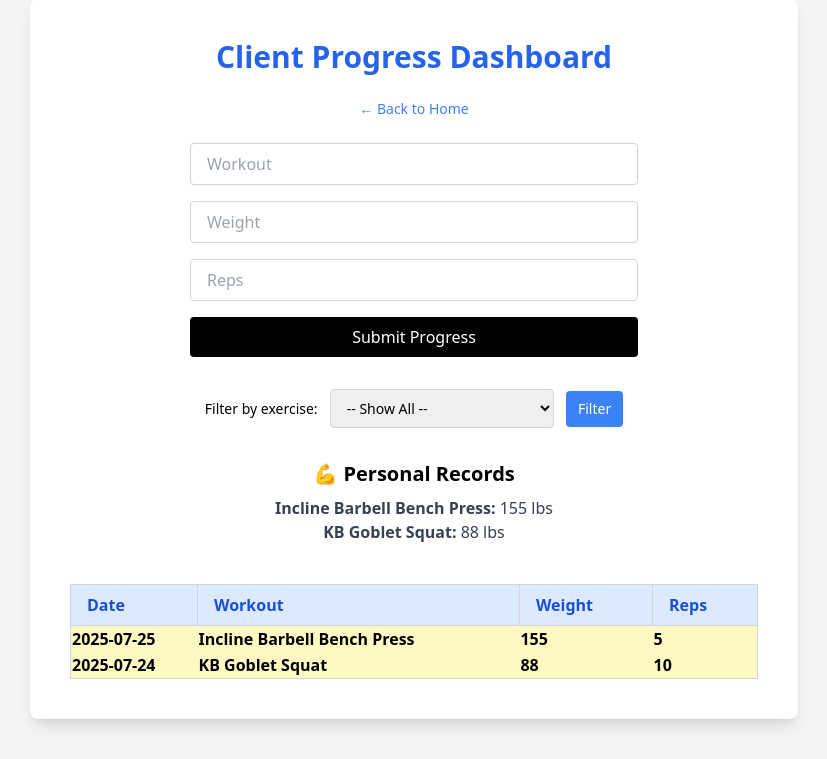
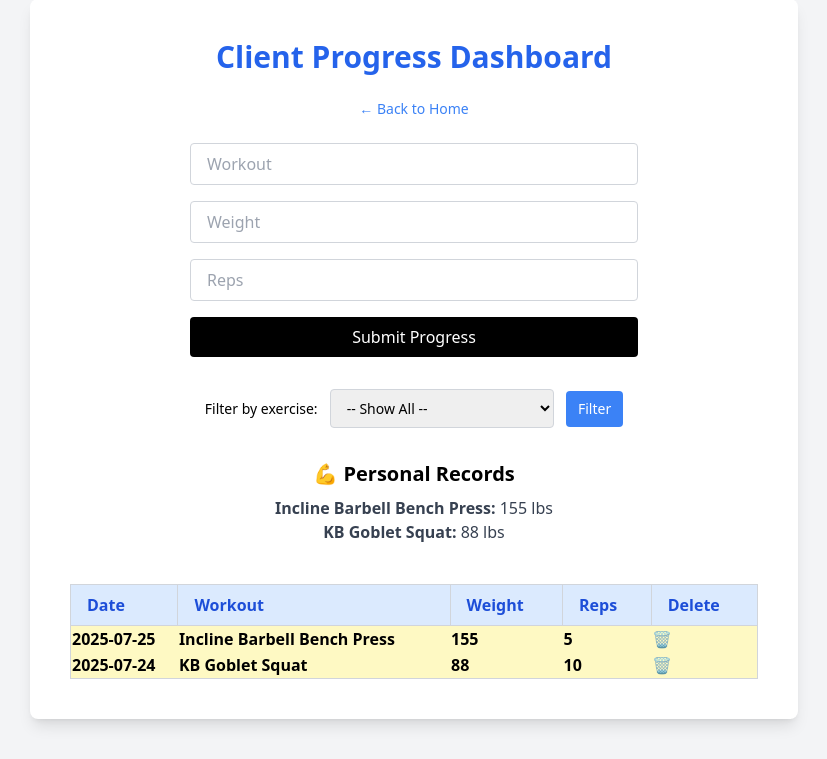
Before and after one commit to samrosen03/port-of-power-app, a Flask app: page /progress in a window 1280 px wide. Shown: the part 41-800 px from the top of the page, without its empty margins (226-1053 px from the left). Run offline with Flask 3, Linux system fonts and the light colour scheme; a user stored in the database is signed in; style sheets or scripts are compiled from the project's sources.

Commit message:
Added delete functionality to progress entries with secure route, table delete buttons, and flash confirmation

```diff
--- a/app.py
+++ b/app.py
@@ -141,28 +141,40 @@ def progress():
             user_id=current_user.id
         ).order_by(Progress.date.desc()).all()
 
-    # All exercise names for filter dropdown
+    # All exercises for dropdown
     all_exercises = db.session.query(Progress.exercise).filter_by(
         user_id=current_user.id
     ).distinct().all()
     all_exercises = [e[0] for e in all_exercises]
 
-    # ✅ PR Query — Max weight per exercise
+    # ✅ PR Query
     pr_data = db.session.query(
         Progress.exercise,
         func.max(Progress.weight)
     ).filter_by(user_id=current_user.id).group_by(Progress.exercise).all()
 
-    # ✅ Convert PR results into dictionary for easy lookup
+    # ✅ PR Dictionary
     pr_dict = {exercise: max_weight for exercise, max_weight in pr_data}
 
-    # Render template with all required variables
     return render_template('progress.html',
                            progress_data=progress_data,
                            all_exercises=all_exercises,
                            selected_exercise=selected_exercise,
                            pr_data=pr_data,
                            pr_dict=pr_dict)
+
+# ---------------- DELETE ENTRY ROUTE ----------------
+@app.route('/delete/<int:entry_id>', methods=['POST'])
+@login_required
+def delete_entry(entry_id):
+    entry = Progress.query.filter_by(id=entry_id, user_id=current_user.id).first()
+    if entry:
+        db.session.delete(entry)
+        db.session.commit()
+        flash("Entry deleted successfully!", "success")
+    else:
+        flash("Entry not found or unauthorized.", "error")
+    return redirect(url_for('progress'))
 
 @app.route('/contact', methods=['POST'])
 def contact():
--- a/templates/progress.html
+++ b/templates/progress.html
@@ -56,12 +56,8 @@
               class="ml-2 px-3 py-2 bg-blue-500 text-white rounded text-sm hover:bg-blue-600">
         Filter
       </button>
-
       {% if selected_exercise %}
-        <a href="/progress"
-           class="text-blue-500 text-sm underline ml-4">
-           Clear Filter
-        </a>
+        <a href="/progress" class="text-blue-500 text-sm underline ml-4">Clear Filter</a>
       {% endif %}
     </form>
 
@@ -84,6 +80,7 @@
             <th class="px-4 py-2 border border-gray-300">Workout</th>
             <th class="px-4 py-2 border border-gray-300">Weight</th>
             <th class="px-4 py-2 border border-gray-300">Reps</th>
+            <th class="px-4 py-2 border border-gray-300">Delete</th> <!-- ✅ Added -->
           </tr>
         </thead>
         <tbody>
@@ -93,6 +90,11 @@
               <td>{{ entry.exercise }}</td>
               <td>{{ entry.weight }}</td>
               <td>{{ entry.reps }}</td>
+              <td>
+                <form method="POST" action="{{ url_for('delete_entry', entry_id=entry.id) }}" style="display:inline;">
+                  <button type="submit" class="text-red-500 hover:text-red-700">🗑</button>
+                </form>
+              </td>
             </tr>
           {% endfor %}
         </tbody>
```
